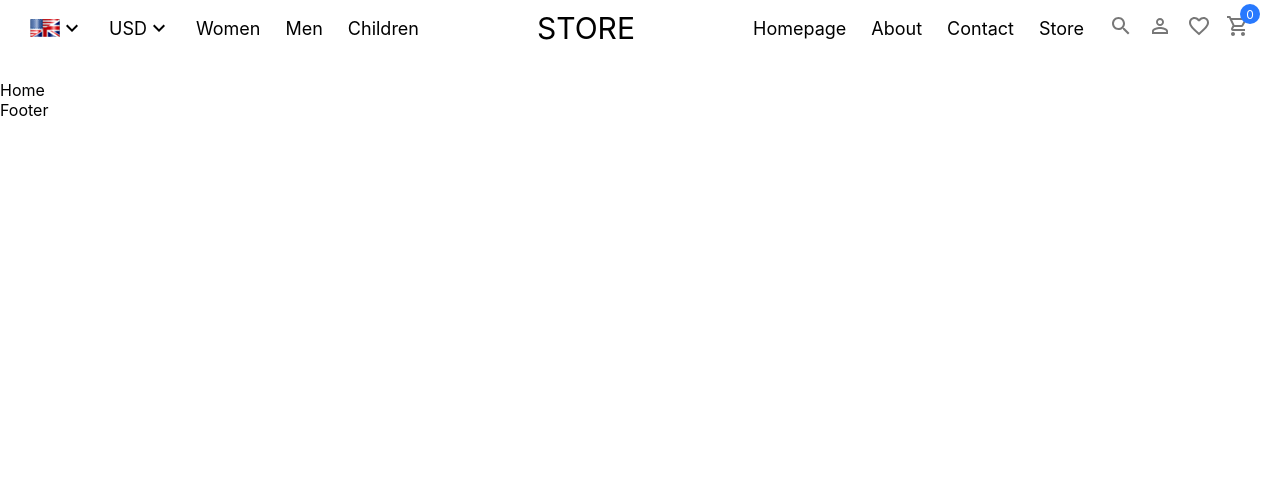
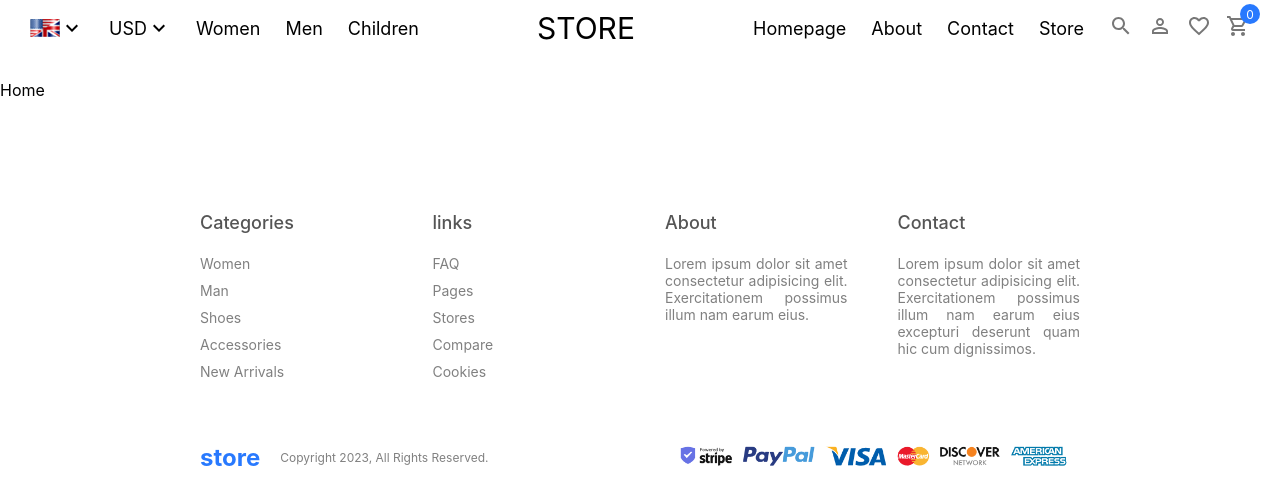
Before and after one commit to juandavid3196/ecommerce, a React (Create React App) app in the folder client/: page / in a window 1280 px wide. Shown: the top 504 px of the page. Built offline with nearby package versions, Linux system fonts and the light colour scheme.

Commit message:
footer styles

```diff
--- a/client/src/components/Footer/Footer.jsx
+++ b/client/src/components/Footer/Footer.jsx
@@ -1,8 +1,50 @@
 import React from 'react'
+import './Footer.scss';
 
 const Footer = () => {
   return (
-    <div>Footer</div>
+    <div className='footer'>
+      <div className="top">
+        <div className="item">
+          <h1>Categories</h1>
+          <span>Women</span>
+          <span>Man</span>
+          <span>Shoes</span>
+          <span>Accessories</span>
+          <span>New Arrivals</span>
+        </div>
+        <div className="item">
+          <h1>links</h1>
+          <span>FAQ</span>
+          <span>Pages</span>
+          <span>Stores</span>
+          <span>Compare</span>
+          <span>Cookies</span>
+        </div>
+        <div className="item">
+          <h1>About</h1>
+          <span>
+            Lorem ipsum dolor sit amet consectetur adipisicing elit. Exercitationem possimus illum nam earum eius.
+          </span>
+        </div>
+        <div className="item">
+          <h1>Contact</h1>
+          <span>
+            Lorem ipsum dolor sit amet consectetur adipisicing elit. Exercitationem possimus illum nam earum eius
+            excepturi deserunt quam hic cum dignissimos.
+          </span>
+        </div>
+      </div>
+      <div className="bottom">
+        <div className="left">
+          <span className="logo">store</span>
+          <span className="copyright">Copyright 2023, All Rights Reserved.</span>
+        </div>
+        <div className="right">
+          <img src="/img/payment.png" alt="" />
+        </div>
+      </div>
+    </div>
   )
 }
 
--- /dev/null
+++ b/client/src/components/Footer/Footer.scss
@@ -0,0 +1,60 @@
+ .footer {
+    margin: 100px 200px 20px 200px;
+
+    .top {
+        display: flex;
+        gap:50px;
+
+        .item {
+            flex:1;
+            display: flex;
+            flex-direction: column;
+            gap: 10px;
+            text-align: justify;
+            font-size: 14px;
+
+            h1 {
+                font-size: 18px;
+                font-weight: 500;
+                color:#555;
+            }
+
+            span {
+                color: gray;
+            }
+        }
+    }
+
+    .bottom {
+        display: flex;
+        align-items: center;
+        justify-content: space-between;
+        margin-top: 50px;
+
+        .left {
+            display: flex;
+            align-items: center;
+
+            .logo {
+                color: #2879fe;
+                font-weight: bold;
+                font-size: 24px;
+            }
+
+            .copyright {
+                margin-left: 20px;
+                font-size: 12px;
+                color: gray;
+            }
+
+        }
+
+        .right {
+            img {
+                height: 50px;
+            }
+        }
+    }
+
+
+ }
```
